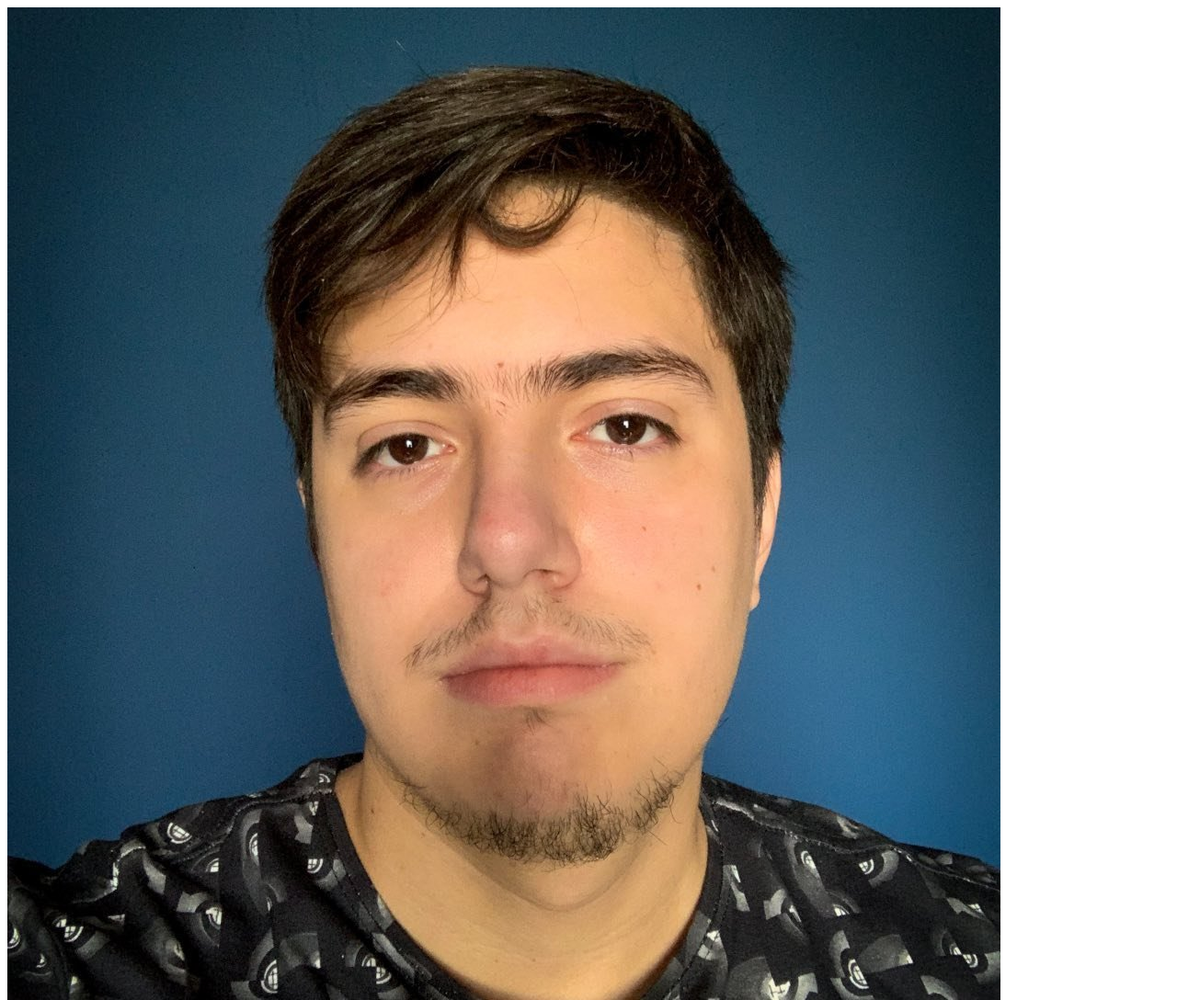
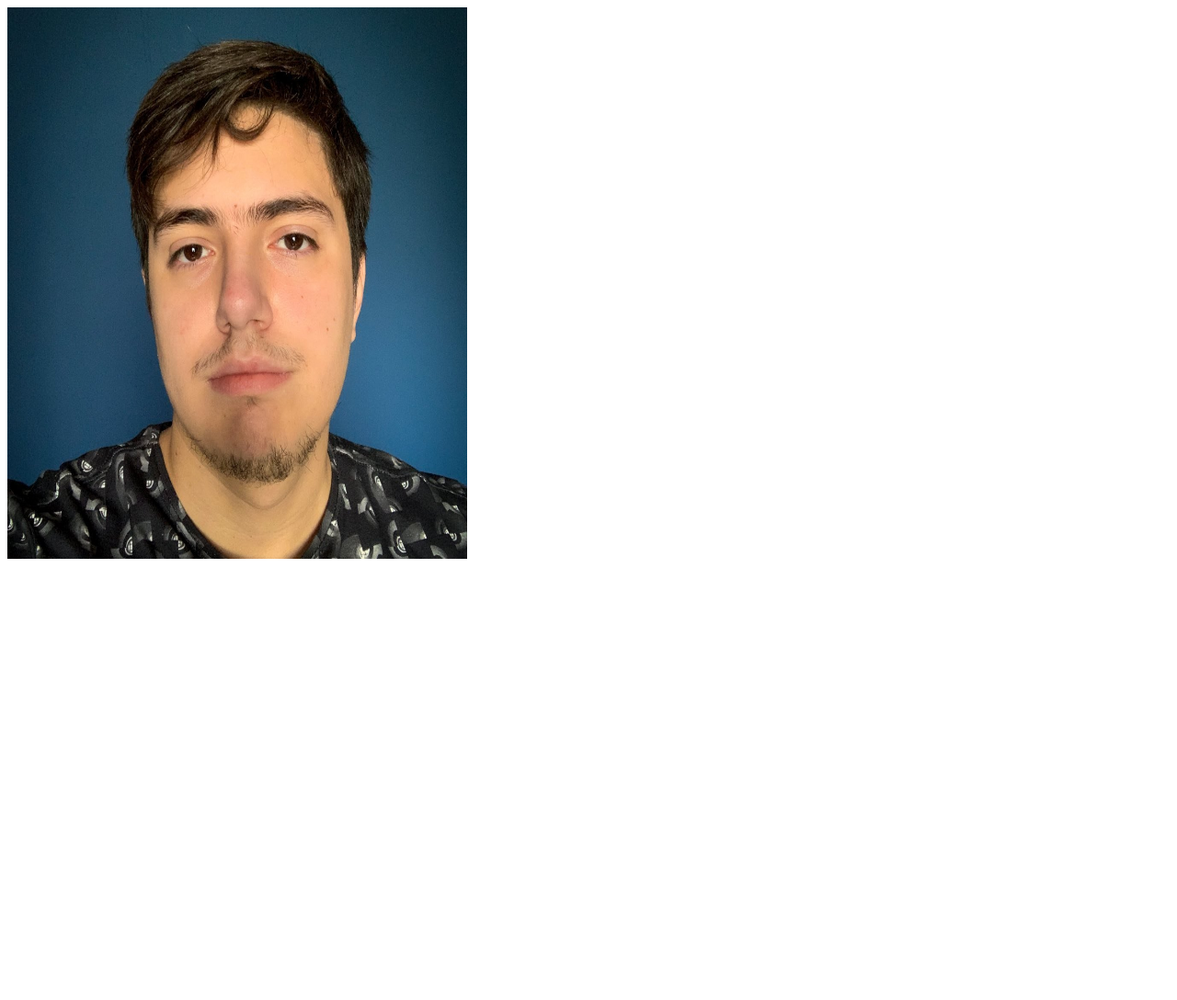
Before and after one commit to Amarqueso/Amarqueso.github.io, a plain HTML site: page index.html in a window 1280 px wide. Shown: the whole page at 92% size. After the commit the page ends 800 px from the top, so only its background shows below. Drawn offline with Linux system fonts and the light colour scheme.

Commit message:
alterando

```diff
--- a/index.html
+++ b/index.html
@@ -7,6 +7,6 @@
     <link rel="stylesheet" href="css/styles.css">
 </head>
 <body>
-    <img src="img/foto de perfil.jpg">
+    <img src="img/foto de perfil.jpg" alt="Girl in a jacket" width="500" height="600">
 </body>
 </html>
```
